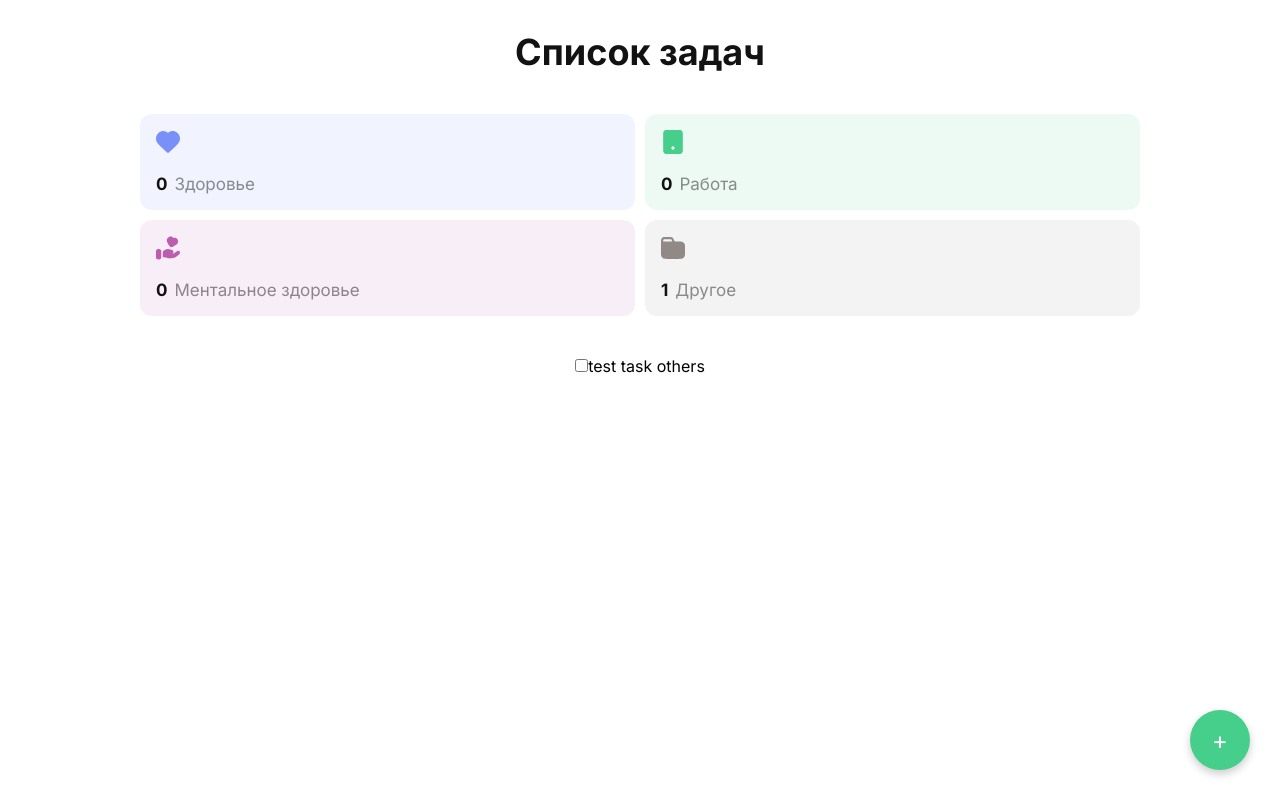
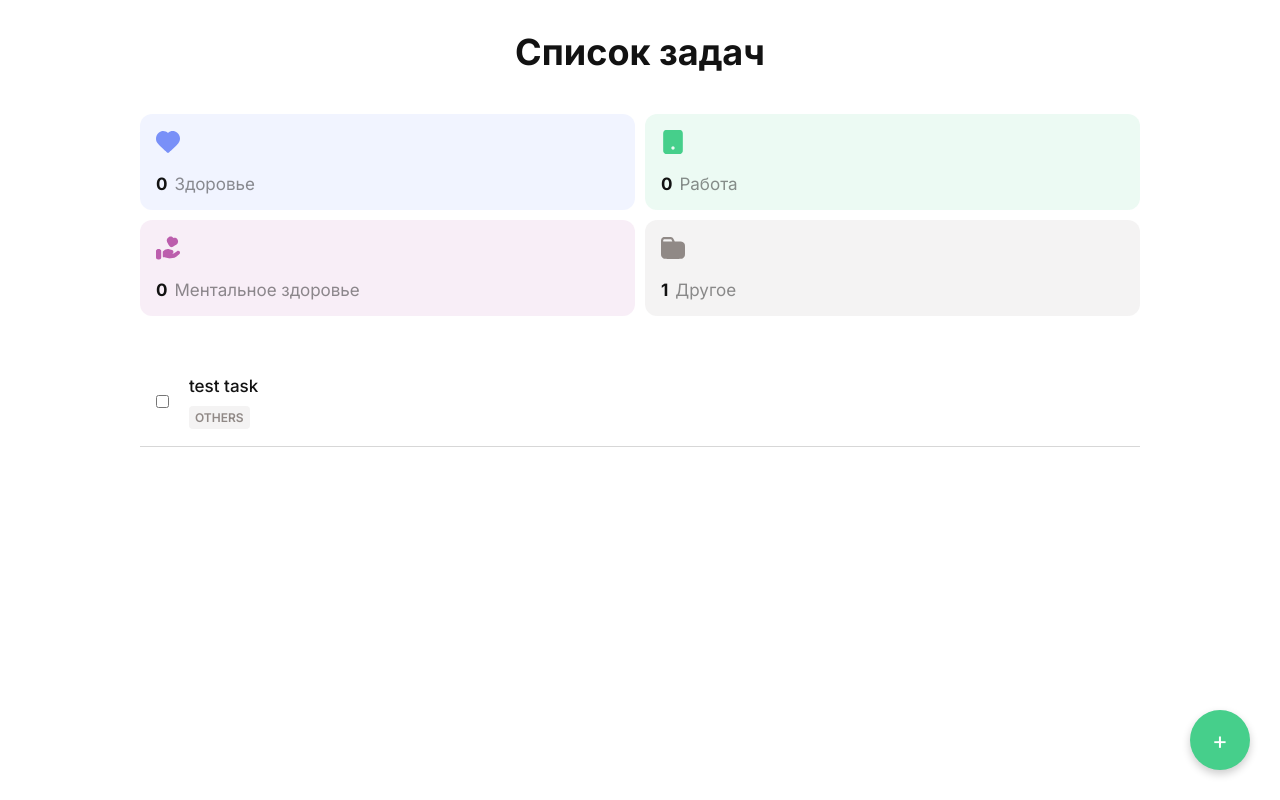
Before and after one commit to rasmus322/React_Todolist, a React (Vite) app: page / in a window 1280 px wide. Built offline with nearby package versions, Linux system fonts and the light colour scheme.

Commit message:
added styles and logics to TodoList
added styles and logics to TodoList component

```diff
--- a/src/App.tsx
+++ b/src/App.tsx
@@ -3,7 +3,7 @@ import { useState, useRef, useEffect } from 'react'
 import TodoListComponent from './components/TodoList'
 import TodoFormComponent from './components/TodoForm'
 import TodoCategories from './components/TodoCategories'
-import CreateBtnComponent from './components/CreateBtnComponent'
+import CustomBtnComponent from './components/CustomBtnComponent'
 //styles
 import './main.css'
 
@@ -24,7 +24,7 @@ function App() {
       <TodoCategories />
       {showForm && <TodoFormComponent onSuccess={closeForm} />}
       <TodoListComponent />
-      <CreateBtnComponent state={showForm} onClick={toggleForm} />
+      <CustomBtnComponent state={showForm} onClick={toggleForm} className='create-btn' />
     </div>
   )
 }
--- a/src/components/CreateBtnComponent/index.tsx
+++ /dev/null
@@ -1,16 +0,0 @@
-import './style.css'
-
-interface CreateBtnProps {
-  state: boolean;
-  onClick: () => void;
-}
-
-const CreateBtnComponent = ({ state, onClick }: CreateBtnProps) => {
-  return (
-    <button className={`btn ${state ? 'active' : ''}`} onClick={onClick}>
-      { state ? '-' : '+' }
-    </button>
-  );
-};
-
-export default CreateBtnComponent;
--- /dev/null
+++ b/src/components/CustomBtnComponent/index.tsx
@@ -0,0 +1,22 @@
+import './style.css'
+
+interface CreateBtnProps {
+  state: boolean;
+  onClick: () => void;
+  className?: string;
+}
+
+const CustomBtnComponent = ({ state, onClick, className }: CreateBtnProps) => {
+  return (
+    <button className={`btn ${state ? 'active' : ''} ${className}`} onClick={onClick}>
+      {
+        // className?.includes('create')
+        //   ? (state ? '-' : '+')
+        //   : 'X'
+        state ? 'X' : '+'
+      }
+    </button>
+  );
+};
+
+export default CustomBtnComponent;
--- a/src/components/CreateBtnComponent/style.css
+++ b/src/components/CustomBtnComponent/style.css
@@ -1,4 +1,4 @@
-.btn {
+.create-btn {
   position: fixed;
   bottom: 30px;
   right: 30px;
@@ -18,11 +18,23 @@
   transition: all 0.3s ease;
 }
 
-.btn:hover {
+.create-btn:hover {
   transform: scale(1.05);
   box-shadow: 0 6px 12px rgba(0, 0, 0, 0.3);
 }
 
-.btn.active {
+.create-btn.active {
   background-color: rgb(211, 88, 88);
 }
+
+.delete-btn {
+  width: 30px;
+  height: 30px;
+  border: none;
+  background: rgb(211, 88, 88);
+  border-radius: 50%;
+  font-weight: 600;
+  font-size: 18px;
+  color: #fff;
+  cursor: pointer;
+}
--- a/src/components/TodoForm/style.css
+++ b/src/components/TodoForm/style.css
@@ -43,6 +43,9 @@
 /* media */
 
 @media screen and (max-width: 650px) {
+    .form {
+        width: 90%;
+    }
     .form-title {
         font-size: 20px;
         margin-bottom: 20px;
--- a/src/components/TodoItem/index.tsx
+++ b/src/components/TodoItem/index.tsx
@@ -1,6 +1,8 @@
 import { useDispatch } from "react-redux";
 import type { TodoItem } from "../../types";
-import { toggleTodo } from "../../store/mainStore";
+import { toggleTodo, deleteTodo } from "../../store/mainStore";
+import CustomBtnComponent from "../CustomBtnComponent";
+import './style.css'
 
 interface TodoItemProps {
     todoItem: TodoItem;
@@ -14,10 +16,21 @@ const TodoItem = ({ todoItem }: TodoItemProps) => {
     };
 
     return (
-        <li className="todoItem-item">
+        <li className="list-item" onClick={handleToggle}>
             <input type="checkbox" onChange={handleToggle} checked={todoItem.completed} />
-            { todoItem.name }
-            <span> { todoItem.category } </span>
+            <div className="list-item-text">
+                <p className={todoItem.completed ? 'done' : ''}> { todoItem.name } </p>
+                <span style={{ backgroundColor: `var(--todoItem-category-bg-${todoItem.category})`, color: `var(--todoItem-category-text-color-${todoItem.category})` }}> { todoItem.category } </span>
+            </div>
+            {
+                todoItem.completed &&
+                <CustomBtnComponent
+                    state={todoItem.completed}
+                    onClick={() => dispatch(deleteTodo(todoItem.id))}
+                    className="delete-btn"
+                />
+            }
+
         </li>
     )
 }
--- a/src/components/TodoItem/style.css
+++ b/src/components/TodoItem/style.css
@@ -0,0 +1,33 @@
+.list-item {
+    width: 100%;
+    display: flex;
+    align-items: center;
+    justify-content: space-between;
+    border-bottom: 1px solid #00000028;
+    padding: 20px 16px;
+}
+
+.list-item input {
+    margin-right: 20px;
+}
+
+.list-item-text {
+    margin-right: auto;
+    margin-left: 0;
+}
+.list-item-text p {
+    font-weight: 500;
+    font-size: 17px;
+    color: var(--text-color-primary);
+    margin-bottom: 10px;
+}
+.list-item-text p.done {
+    text-decoration: line-through;
+}
+.list-item-text span {
+    font-weight: 600;
+    font-size: 12px;
+    text-transform: uppercase;
+    border-radius: 4px;
+    padding: 4px 6px;
+}
--- a/src/components/TodoList/index.tsx
+++ b/src/components/TodoList/index.tsx
@@ -10,7 +10,7 @@ const TodoList = () => {
         todoItems.length === 0 ? (
             <p>На данный момент задач нет</p>
         ) : (
-            <ul>
+            <ul className='list'>
                 {todoItems.map((item) => (
                     <TodoItem key={item.id} todoItem={item} />
                 ))}
--- a/src/components/TodoList/style.css
+++ b/src/components/TodoList/style.css
@@ -0,0 +1,14 @@
+.list {
+    max-width: 80%;
+    width: 100%;
+    display: flex;
+    flex-direction: column;
+    align-items: center;
+    justify-content: center;
+}
+
+@media screen and (max-width: 650px) {
+    .list {
+        max-width: 100%;
+    }
+}
```
